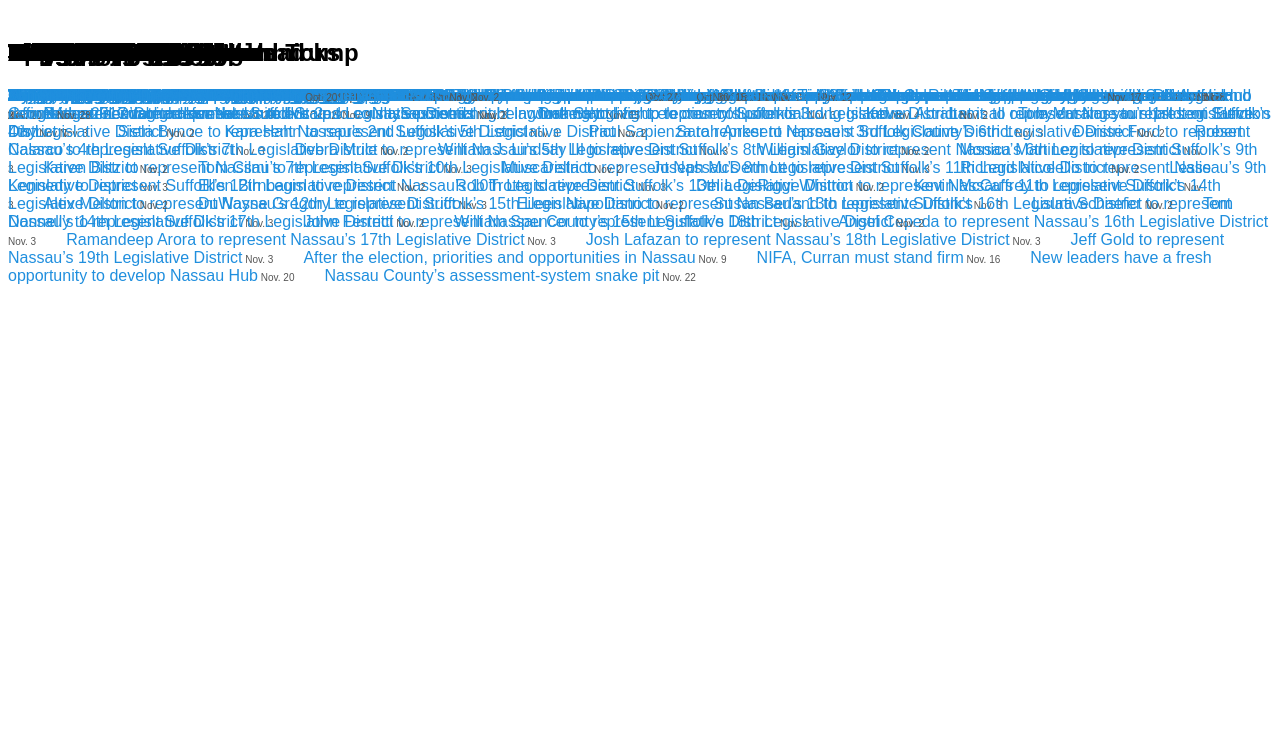
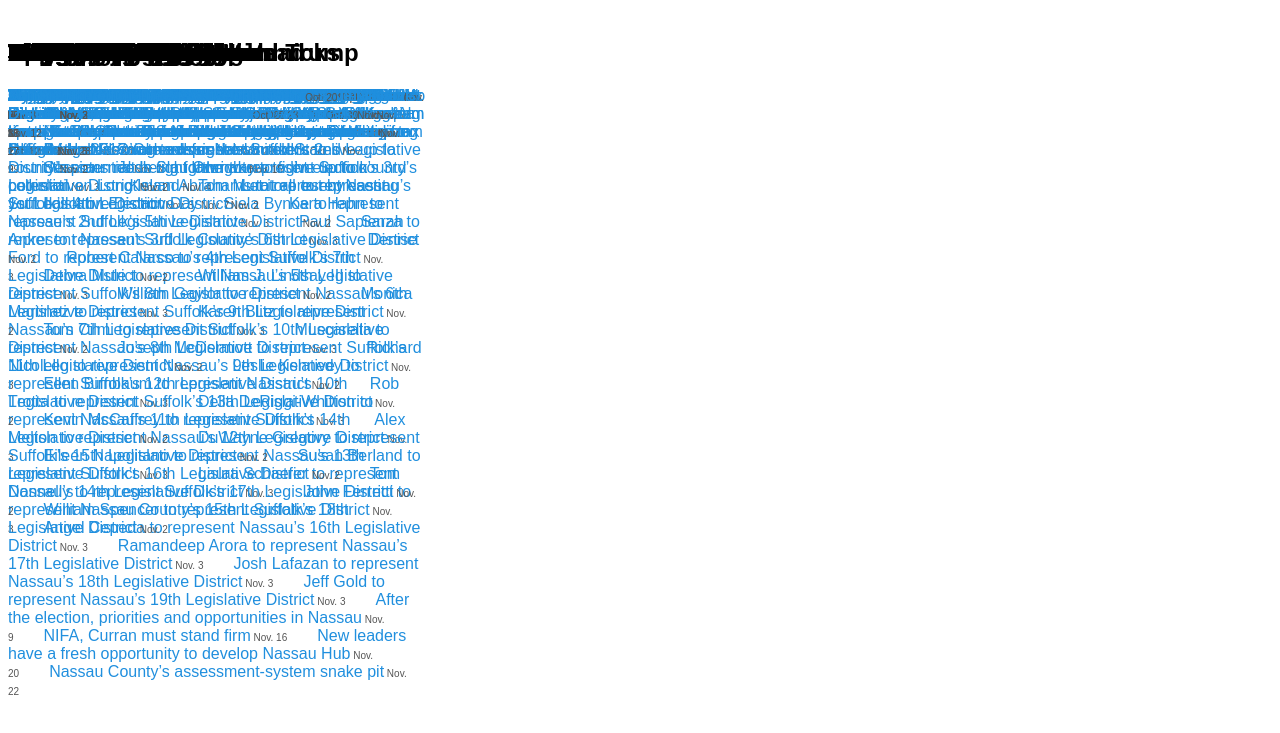
Before and after one commit to sguzik/Year-in-Review, a plain HTML site: page index.html in a window 1280 px wide. Shown: the part 61-794 px from the top of the page. Drawn offline with nearby package versions, Linux system fonts and the light colour scheme.

Commit message:
initial styles for isotope

```diff
--- a/css/main.css
+++ b/css/main.css
@@ -1,5 +1,15 @@
 body{
   font-family: arial,sans-serif;
+}
+
+#editIndex{
+  position: relative;
+}
+
+.topic {
+  width: 33%;
+  position: relative;
+  float: left;
 }
 
 .editorial{
```
